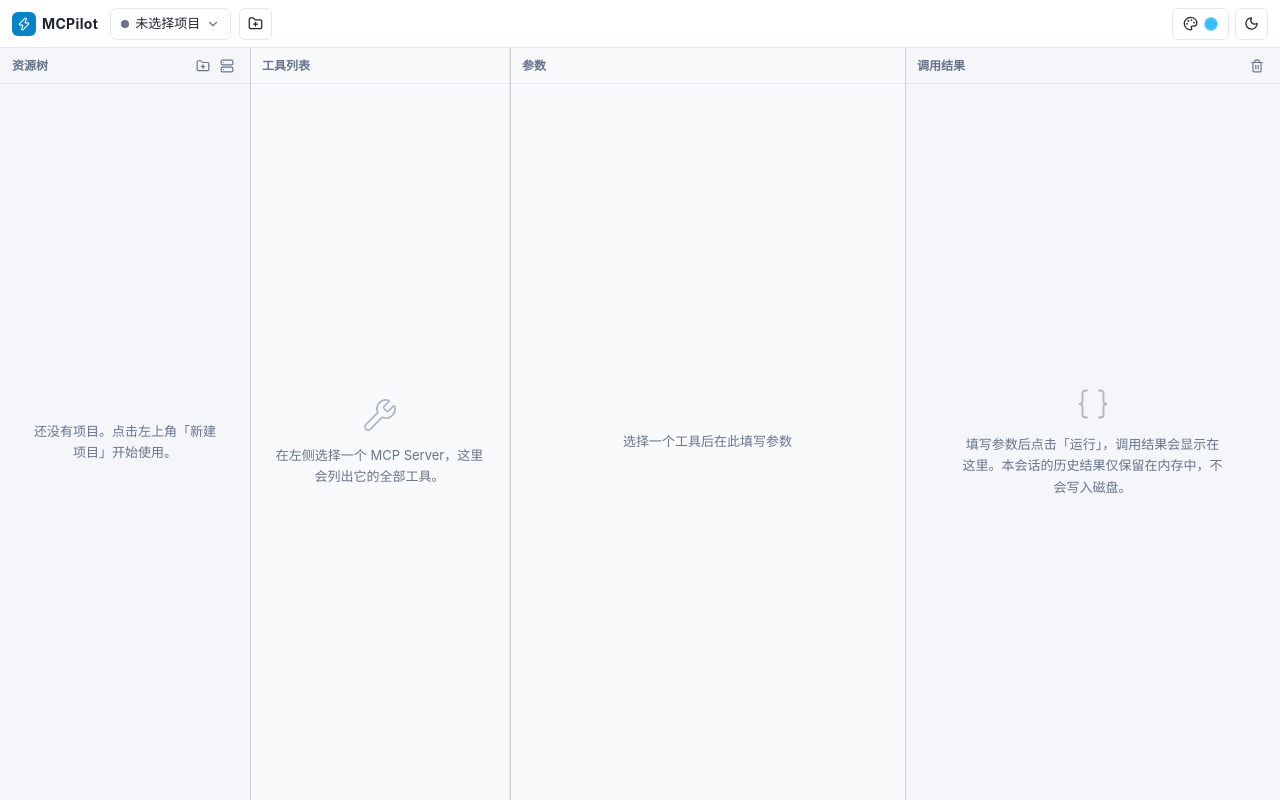
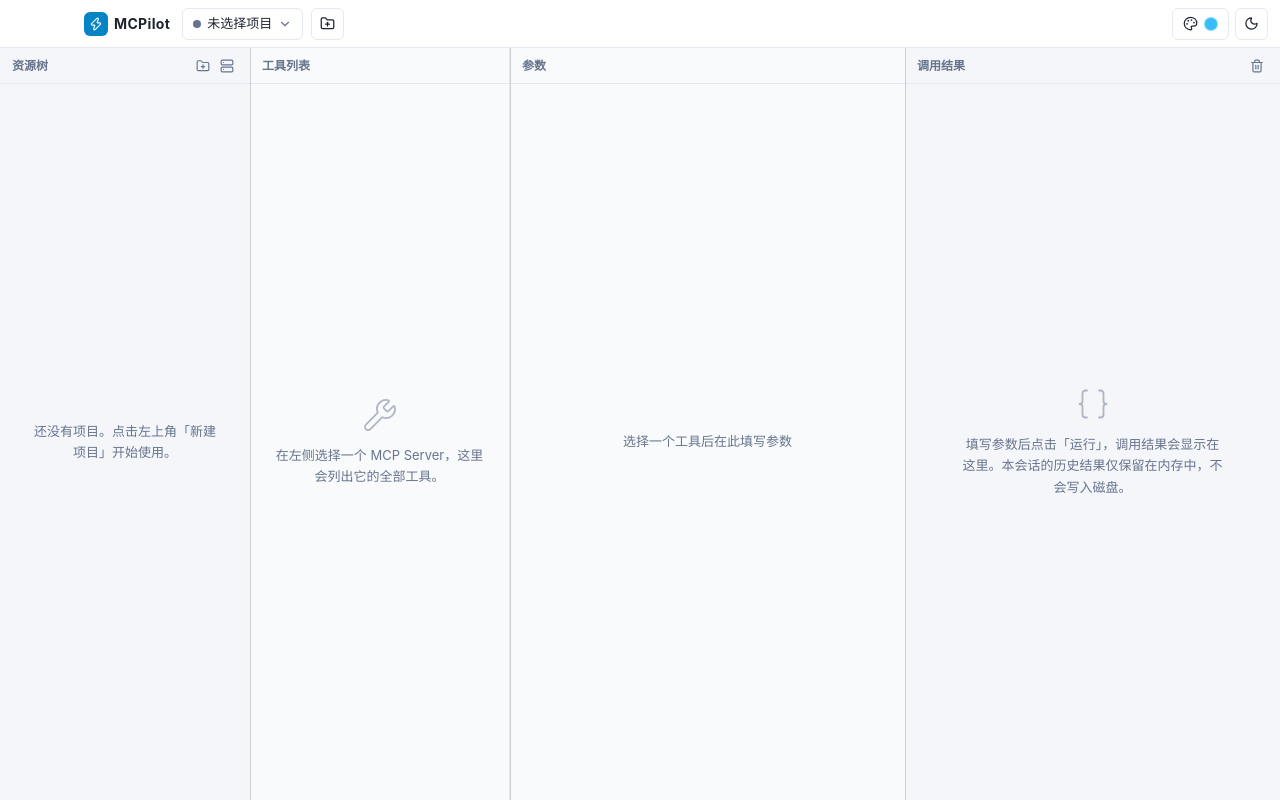
Before and after one commit to diduweiwu/mcp-polit, a React (Vite) app: page / in a window 1280 px wide. Built offline with nearby package versions, Linux system fonts and the light colour scheme.

Commit message:
feat: macOS 悬浮式标题栏（Overlay）——红绿灯嵌入界面，对齐现代桌面应用观感
- titleBarStyle Overlay + hiddenTitle，去掉系统灰条
- 顶栏 data-tauri-drag-region 可拖动窗口，左侧留出红绿灯区域

```diff
--- a/src-tauri/tauri.conf.json
+++ b/src-tauri/tauri.conf.json
@@ -17,7 +17,9 @@
         "height": 840,
         "minWidth": 1000,
         "minHeight": 620,
-        "center": true
+        "center": true,
+        "titleBarStyle": "Overlay",
+        "hiddenTitle": true
       }
     ],
     "security": {
--- a/src/components/TopBar.tsx
+++ b/src/components/TopBar.tsx
@@ -58,9 +58,13 @@ export function TopBar() {
   };
 
   return (
-    <header className="flex h-12 shrink-0 items-center justify-between border-b border-line bg-panel px-3">
-      {/* 左侧：Logo + 项目切换 */}
-      <div className="flex items-center gap-2">
+    // data-tauri-drag-region：顶栏空白处可拖动窗口；按钮/下拉不受影响
+    <header
+      data-tauri-drag-region
+      className="flex h-12 shrink-0 items-center justify-between border-b border-line bg-panel pl-[84px] pr-3"
+    >
+      {/* 左侧：Logo + 项目切换（左侧留白是 macOS 悬浮红绿灯的区域） */}
+      <div className="flex items-center gap-2" data-tauri-drag-region>
         <div className="flex items-center gap-1.5 pr-1">
           <span
             className="flex h-6 w-6 items-center justify-center rounded-md text-white"
```
